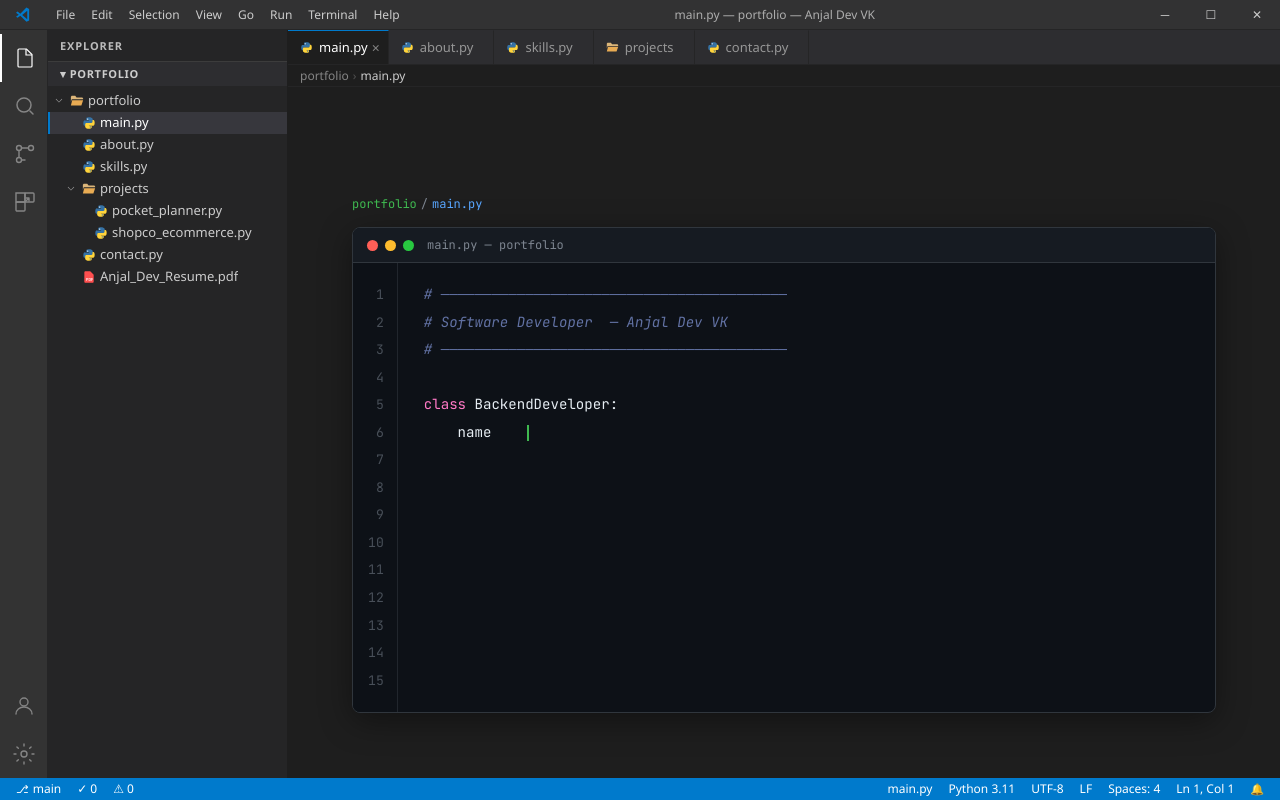
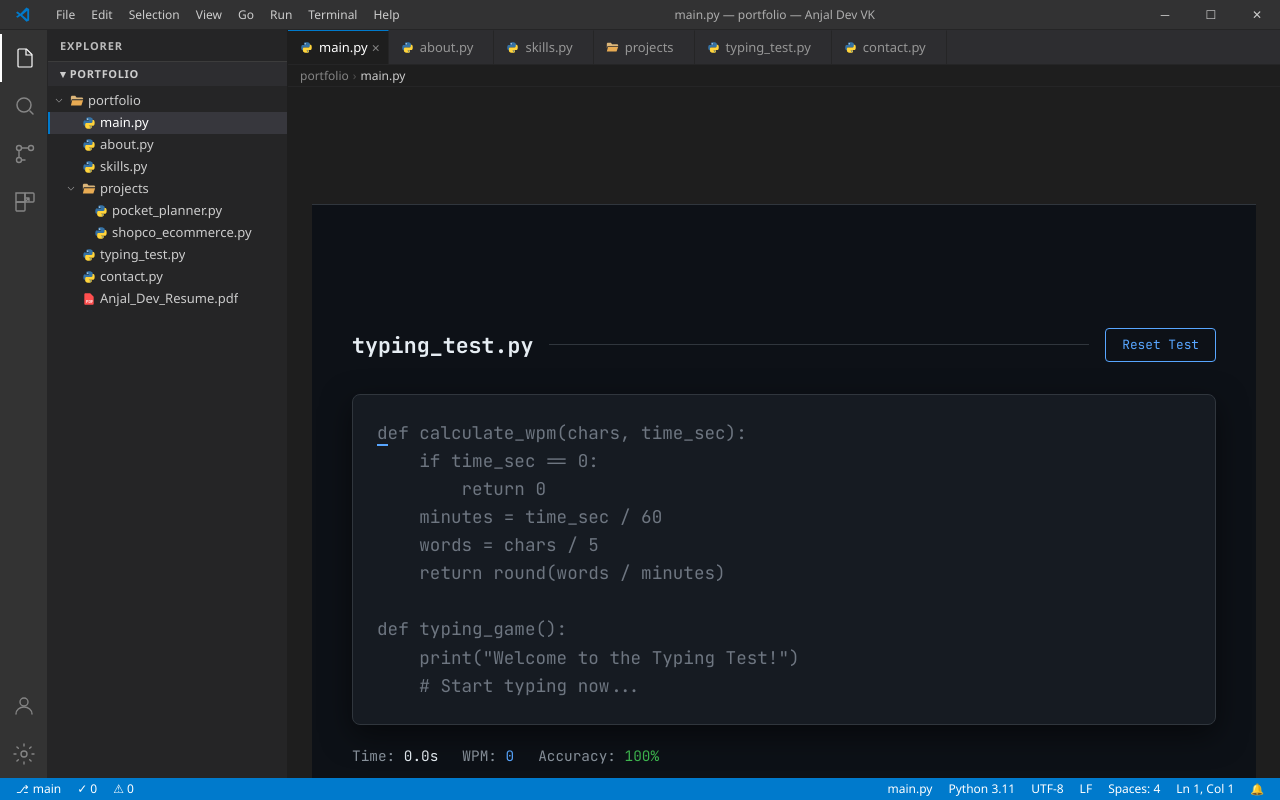
Before and after one commit to Anjaldev-vk/anjal_portfolio, a Next.js app: page / in a window 1280 px wide. Built offline with nearby package versions, Linux system fonts and the light colour scheme.

Commit message:
Add Typing Test feature with corresponding components and logic

```diff
--- a/app/page.tsx
+++ b/app/page.tsx
@@ -7,15 +7,17 @@ import About from "@/sections/About";
 import Skills from "@/sections/Skills";
 import Projects from "@/sections/Projects";
 import Contact from "@/sections/Contact";
+import TypingTest from "@/sections/TypingTest";
 import { useActiveSection } from "@/hooks/useActiveSection";
 import { gsap } from "@/lib/gsap";
 
-const SECTION_IDS = ["hero", "about", "skills", "projects", "contact"];
+const SECTION_IDS = ["hero", "about", "skills", "projects", "typing-test", "contact"];
 const SECTION_FILES: Record<string, string> = {
   hero: "main.py",
   about: "about.py",
   skills: "skills.py",
   projects: "projects/",
+  "typing-test": "typing_test.py",
   contact: "contact.py",
 };
 
@@ -316,6 +318,7 @@ export default function Home() {
             <About />
             <Skills />
             <Projects />
+            <TypingTest />
             <Contact />
 
             <footer
--- a/components/Sidebar.tsx
+++ b/components/Sidebar.tsx
@@ -16,8 +16,7 @@ const TREE: SidebarItem[] = [
   { name: "projects", sectionId: "projects", indent: 1, isFolder: true, expanded: true },
   { name: "pocket_planner.py", sectionId: "projects", indent: 2 },
   { name: "shopco_ecommerce.py", sectionId: "projects", indent: 2 },
-  // { name: "task_manager.py", sectionId: "projects", indent: 2 },
-  // { name: "blog_cms.py", sectionId: "projects", indent: 2 },
+  { name: "typing_test.py", sectionId: "typing-test", indent: 1 },
   { name: "contact.py", sectionId: "contact", indent: 1 },
   { name: "Anjal_Dev_Resume.pdf", sectionId: "resume", indent: 1 },
 ];
--- a/components/TabBar.tsx
+++ b/components/TabBar.tsx
@@ -5,6 +5,7 @@ const TABS = [
   { name: "about.py", sectionId: "about" },
   { name: "skills.py", sectionId: "skills" },
   { name: "projects", sectionId: "projects" },
+  { name: "typing_test.py", sectionId: "typing-test" },
   { name: "contact.py", sectionId: "contact" },
 ];
 
--- /dev/null
+++ b/sections/TypingTest.tsx
@@ -0,0 +1,314 @@
+"use client";
+import React, { useState, useEffect, useRef, useCallback } from "react";
+import { gsap } from "@/lib/gsap";
+
+const CODE_SAMPLES = [
+  {
+    language: "python",
+    code: `def calculate_wpm(chars, time_sec):
+    if time_sec == 0:
+        return 0
+    minutes = time_sec / 60
+    words = chars / 5
+    return round(words / minutes)
+
+def typing_game():
+    print("Welcome to the Typing Test!")
+    # Start typing now...`,
+  },
+  {
+    language: "python",
+    code: `class TypingTest:
+    def __init__(self, text):
+        self.text = text
+        self.start_time = None
+        self.end_time = None
+
+    def start(self):
+        self.start_time = time.time()
+
+    def stop(self):
+        self.end_time = time.time()
+        return self.calculate_metrics()`,
+  },
+  {
+    language: "python",
+    code: `import random
+import time
+
+def get_snippet():
+    snippets = [
+        "print('Hello, Python!')",
+        "x = [i for i in range(10)]",
+        "y = list(filter(lambda x: x > 5, x))"
+    ]
+    return random.choice(snippets)
+
+if __name__ == "__main__":
+    snippet = get_snippet()
+    print(f"Type this: {snippet}")`,
+  }
+];
+
+export default function TypingTest() {
+  const [sampleIndex, setSampleIndex] = useState(0);
+  const [userInput, setUserInput] = useState("");
+  const [startTime, setStartTime] = useState<number | null>(null);
+  const [now, setNow] = useState<number | null>(null);
+  const [isFinished, setIsFinished] = useState(false);
+  const [wpm, setWpm] = useState(0);
+  const [accuracy, setAccuracy] = useState(100);
+
+  const targetCode = CODE_SAMPLES[sampleIndex].code;
+  const inputRef = useRef<HTMLTextAreaElement>(null);
+  const containerRef = useRef<HTMLDivElement>(null);
+
+  const resetGame = useCallback(() => {
+    setUserInput("");
+    setStartTime(null);
+    setNow(null);
+    setIsFinished(false);
+    setWpm(0);
+    setAccuracy(100);
+    setSampleIndex((prev) => (prev + 1) % CODE_SAMPLES.length);
+    if (inputRef.current) inputRef.current.focus();
+  }, []);
+
+  useEffect(() => {
+    if (startTime && !isFinished) {
+      const interval = setInterval(() => {
+        setNow(Date.now());
+      }, 100);
+      return () => clearInterval(interval);
+    }
+  }, [startTime, isFinished]);
+
+  useEffect(() => {
+    if (userInput.length > 0 && !startTime) {
+      setStartTime(Date.now());
+    }
+
+    if (userInput.length === targetCode.length && userInput.length > 0) {
+      setIsFinished(true);
+    }
+
+    // Calculate accuracy
+    let correct = 0;
+    for (let i = 0; i < userInput.length; i++) {
+      if (userInput[i] === targetCode[i]) correct++;
+    }
+    setAccuracy(userInput.length > 0 ? Math.floor((correct / userInput.length) * 100) : 100);
+
+    // Calculate WPM
+    if (startTime && now) {
+      const timeSec = (now - startTime) / 1000;
+      if (timeSec > 0) {
+        const words = userInput.length / 5;
+        const minutes = timeSec / 60;
+        setWpm(Math.round(words / minutes));
+      }
+    }
+  }, [userInput, targetCode, startTime, now]);
+
+  const handleKeyDown = (e: React.KeyboardEvent) => {
+    if (isFinished) return;
+
+    // Handle Enter key for new lines
+    if (e.key === "Enter") {
+        // Find next target char
+        const nextChar = targetCode[userInput.length];
+        if (nextChar === "\n") {
+            setUserInput(prev => prev + "\n");
+        }
+    }
+  };
+
+  const handleChange = (e: React.ChangeEvent<HTMLTextAreaElement>) => {
+    if (isFinished) return;
+    const value = e.target.value;
+
+    // Only allow typing if it matches the length (no pasting or skipping)
+    // Actually, let's just use the value directly for simplicity, but we'll show errors
+    setUserInput(value);
+  };
+
+  return (
+    <section
+      id="typing-test"
+      style={{
+        minHeight: "100vh",
+        display: "flex",
+        flexDirection: "column",
+        justifyContent: "center",
+        borderTop: "1px solid #30363d",
+        padding: "64px 0",
+        boxSizing: "border-box",
+        background: "#0d1117",
+      }}
+    >
+      <div className="section-container" ref={containerRef}>
+        {/* Header */}
+        <div style={{ display: "flex", alignItems: "center", gap: 16, marginBottom: 32 }}>
+          <span
+            style={{
+              fontFamily: "JetBrains Mono, monospace",
+              fontSize: "1.35rem",
+              fontWeight: 700,
+              color: "#e6edf3",
+              whiteSpace: "nowrap",
+            }}
+          >
+            typing_test.py
+          </span>
+          <div style={{ flex: 1, height: 1, background: "#30363d" }} />
+          <button
+            onClick={resetGame}
+            className="cta-btn secondary"
+            style={{ padding: "6px 16px", fontSize: "0.8rem" }}
+          >
+            Reset Test
+          </button>
+        </div>
+
+        {/* Game Container */}
+        <div
+          style={{
+            position: "relative",
+            background: "#161b22",
+            border: "1px solid #30363d",
+            borderRadius: "8px",
+            padding: "24px",
+            minHeight: "300px",
+            fontFamily: "JetBrains Mono, monospace",
+            fontSize: "1.1rem",
+            lineHeight: "1.6",
+            cursor: "text",
+            overflow: "hidden",
+            boxShadow: "0 10px 30px rgba(0,0,0,0.5)",
+          }}
+          onClick={() => inputRef.current?.focus()}
+        >
+          {/* Hidden Input */}
+          <textarea
+            ref={inputRef}
+            value={userInput}
+            onChange={handleChange}
+            onKeyDown={handleKeyDown}
+            style={{
+              position: "absolute",
+              opacity: 0,
+              pointerEvents: "none",
+            }}
+            autoFocus
+          />
+
+          {/* Code Display */}
+          <div style={{ whiteSpace: "pre-wrap", wordBreak: "break-all", color: "#6e7681" }}>
+            {targetCode.split("").map((char, index) => {
+              let color = "#6e7681";
+              let background = "transparent";
+              const isTyped = index < userInput.length;
+              const isCurrent = index === userInput.length;
+
+              if (isTyped) {
+                const isCorrect = userInput[index] === char;
+                color = isCorrect ? "#3fb950" : "#f85149";
+                background = isCorrect ? "transparent" : "#f8514922";
+              }
+
+              return (
+                <span
+                  key={index}
+                  style={{
+                    color,
+                    background,
+                    borderBottom: isCurrent ? "2px solid #58a6ff" : "none",
+                    transition: "all 0.1s ease",
+                  } as any}
+                >
+                  {char}
+                </span>
+              );
+            })}
+          </div>
+
+          {/* Finished Overlay */}
+          {isFinished && (
+            <div
+              style={{
+                position: "absolute",
+                inset: 0,
+                background: "rgba(13, 17, 23, 0.9)",
+                display: "flex",
+                flexDirection: "column",
+                alignItems: "center",
+                justifyContent: "center",
+                gap: 20,
+                zIndex: 10,
+                animation: "fadeIn 0.5s ease forwards",
+              }}
+            >
+              <h3 style={{ color: "#3fb950", fontSize: "1.5rem", margin: 0 }}>Test Complete!</h3>
+              <div style={{ display: "flex", gap: 32 }}>
+                <div style={{ textAlign: "center" }}>
+                  <div style={{ fontSize: "2rem", fontWeight: 800, color: "#fff" }}>{wpm}</div>
+                  <div style={{ fontSize: "0.8rem", color: "#8b949e" }}>WPM</div>
+                </div>
+                <div style={{ textAlign: "center" }}>
+                  <div style={{ fontSize: "2rem", fontWeight: 800, color: "#fff" }}>{accuracy}%</div>
+                  <div style={{ fontSize: "0.8rem", color: "#8b949e" }}>Accuracy</div>
+                </div>
+              </div>
+              <button
+                onClick={resetGame}
+                className="cta-btn"
+                style={{ padding: "10px 24px" }}
+              >
+                Try Again
+              </button>
+            </div>
+          )}
+        </div>
+
+        {/* Stats Row */}
+        <div
+          style={{
+            display: "flex",
+            gap: 24,
+            marginTop: 20,
+            fontFamily: "JetBrains Mono, monospace",
+            fontSize: "0.9rem",
+            color: "#8b949e",
+          }}
+        >
+          <div>
+            Time: <span style={{ color: "#e6edf3" }}>{startTime && now ? ((now - startTime) / 1000).toFixed(1) : "0.0"}s</span>
+          </div>
+          <div>
+            WPM: <span style={{ color: "#58a6ff" }}>{wpm}</span>
+          </div>
+          <div>
+            Accuracy: <span style={{ color: accuracy < 90 ? "#f85149" : "#3fb950" }}>{accuracy}%</span>
+          </div>
+        </div>
+
+        {/* Instructions */}
+        <div
+          style={{
+            marginTop: 40,
+            padding: "16px",
+            background: "#161b22",
+            border: "1px solid #30363d",
+            borderRadius: "6px",
+            fontSize: "0.85rem",
+            color: "#8b949e",
+            fontStyle: "italic",
+          }}
+        >
+          # Instruction: Click inside the dark area and start typing to begin the test.
+          The timer starts on your first keypress. Try to match the code exactly!
+        </div>
+      </div>
+    </section>
+  );
+}
```
Also changed, not shown: 1 other file (tests, documents, lock files or other folders).
